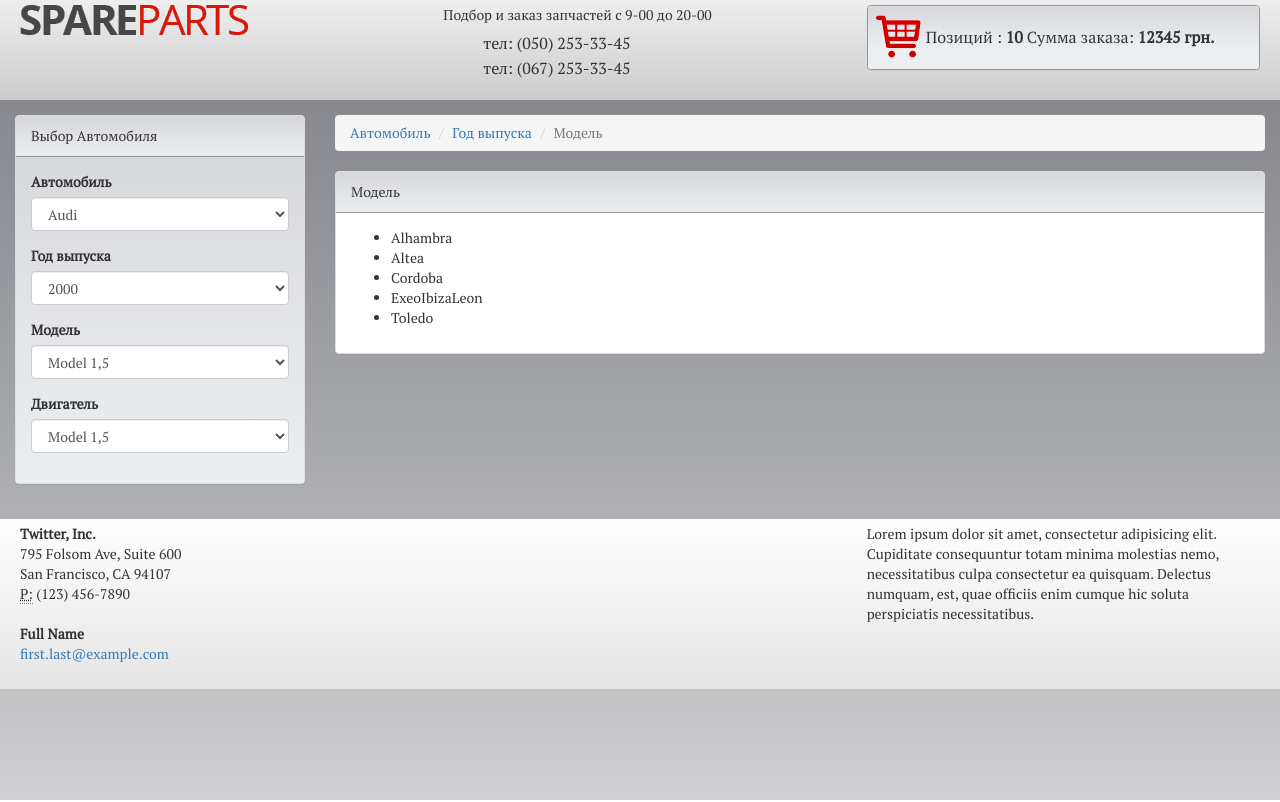
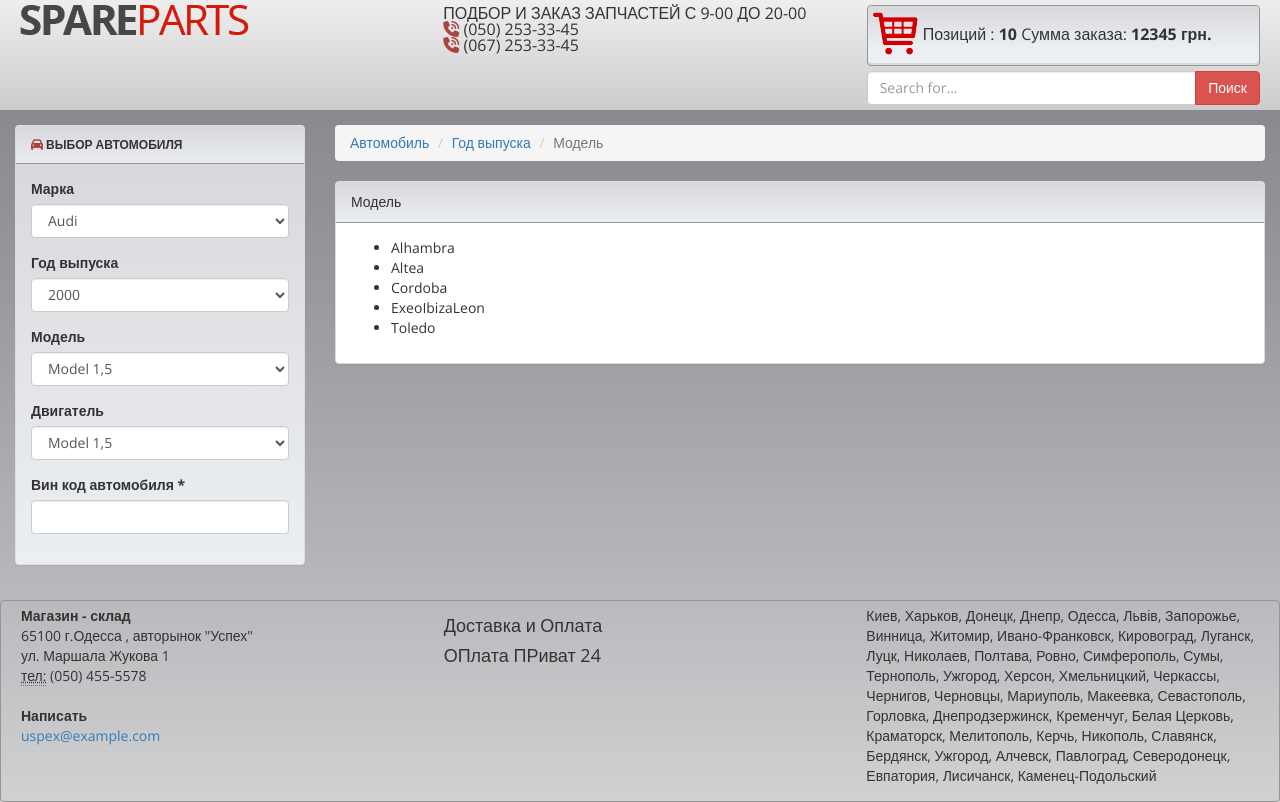
Before and after one commit to AlexChab/carpart_view, a plain HTML site: page index.html in a window 1280 px wide. Drawn offline with nearby package versions, Linux system fonts and the light colour scheme.

Commit message:
180716-home

```diff
--- a/css/main.css
+++ b/css/main.css
@@ -1,9 +1,14 @@
+html {
+
+
+}
 body{
 	background: #fff url(../image/bg.gif) repeat-x;
+		font-family: 'Open Sans', sans-serif !important;
 	/*font-family:  Geneva, Arial, Helvetica, sans-serif !important;*/
 	/*font-family: Georgia, 'Times New Roman', Times, serif !important;*/
 	/*font-family: PT Sans ,sans-serif !important;		*/
-	font-family: 'PT Serif', serif !important;
+	/*font-family: 'PT Serif', serif !important;*/
 }
 .head{
 	background: #eeeeee; /* Old browsers */
@@ -17,12 +22,8 @@ body{
 }
 .footer{
 
-/* Permalink - use to edit and share this gradient: http://colorzilla.com/gradient-editor/#ffffff+0,e5e5e5+100;White+3D */
-background: #ffffff; /* Old browsers */
-background: -moz-linear-gradient(top,  #ffffff 0%, #e5e5e5 100%); /* FF3.6-15 */
-background: -webkit-linear-gradient(top,  #ffffff 0%,#e5e5e5 100%); /* Chrome10-25,Safari5.1-6 */
-background: linear-gradient(to bottom,  #ffffff 0%,#e5e5e5 100%); /* W3C, IE10+, FF16+, Chrome26+, Opera12+, Safari7+ */
-filter: progid:DXImageTransform.Microsoft.gradient( startColorstr='#ffffff', endColorstr='#e5e5e5',GradientType=0 ); /* IE6-9 */
+border: 1px solid #969696 !important;
+	border-radius: 4px;
 
  	height: auto;
 	padding: 5px;
@@ -31,6 +32,8 @@ filter: progid:DXImageTransform.Microsoft.gradient( startColorstr='#ffffff', end
 .panel-default-wrap{
 	border: 1px solid #969696 !important;
 	border-radius: 4px;
+	padding-bottom: 2px;
+	margin-bottom: 5px;
 }
 .panel-heading-wrap{
 	background: #ECEFF1 url(../image/bg_title.gif) repeat-x;
@@ -48,7 +51,8 @@ filter: progid:DXImageTransform.Microsoft.gradient( startColorstr='#ffffff', end
 	border-radius: 4px;
 	padding: 1px;
 	height: auto;
-	padding: 5px !important;
+	padding: 2px !important;
+
 }
 .panel-body-cart p{
 	display: block;
@@ -68,8 +72,41 @@ filter: progid:DXImageTransform.Microsoft.gradient( startColorstr='#ffffff', end
 	line-height: 16px;
 
 }
-.head-phone a{
+.head-phone li{
+	list-style: none;
+}
+.head-phone ul{
+	padding: 0px;
+}
+.head-phone span{
+	color: blue;
 
+}
+.panel-heading-choice-car{
+	float: left;
+  background: url(../image/phone.png) no-repeat;
   width: 25px;
   height: 25px;
+
 }
+.my-h1,.my-h2,.my-h3,.my-h4,.my-h5{
+	text-transform: uppercase;
+
+	margin-bottom: 0px;
+	margin-top: 0px;
+}
+.my-h1{
+
+}
+.my-h3{
+	font-size: 16px;
+
+}
+.my-h4{
+	font-size: 14px;
+	font-style: bold;
+}
+.my-h5{
+	font-size: 12px;
+	font-weight: bold;
+}
--- a/index.html
+++ b/index.html
@@ -8,7 +8,8 @@
 	<script src="https://ajax.googleapis.com/ajax/libs/jquery/2.1.3/jquery.min.js"></script>
 	<link rel="stylesheet" href="//netdna.bootstrapcdn.com/bootstrap/3.3.2/css/bootstrap.min.css">
 	<script src="//netdna.bootstrapcdn.com/bootstrap/3.3.2/js/bootstrap.min.js"></script>
-	<link href='https://fonts.googleapis.com/css?family=PT+Serif&subset=latin,cyrillic' rel='stylesheet' type='text/css'>
+	<link href='https://fonts.googleapis.com/css?family=Open+Sans:400,400italic,700,600,600italic,700italic&subset=latin,cyrillic' rel='stylesheet' type='text/css'>
+	<link rel="stylesheet" type="text/css" href="/css/font-awesome.min.css">
 </head>
 <body>
 	<div class="container-fluid">
@@ -16,29 +17,40 @@
 			<div class="col-md-4 hidden-xs hidden-sm">
 				<img src="/image/logo.gif" alt="Logo">
 			</div>
-			<div class="col-md-4 col-sm-6">
-				<p>Подбор и заказ запчастей с 9-00 до 20-00</p>
-				<ul>
-					<li class="head-phone"> <a href=""></a>тел: (050) 253-33-45 </li>
-					<li class="head-phone"> <a href=""></a>тел: (067) 253-33-45 </li>
+			<div class="col-md-4 col-sm-6 head-phone">
+				<p class="my-h3" > Подбор и заказ запчастей с 9-00 до 20-00</p>
+				<ul >
+					<li class="my-h3"><i class="fa fa-volume-control-phone text-danger"></i> (050) 253-33-45 </li>
+					<li class="my-h3"><i class="fa fa-volume-control-phone text-danger"></i> (067) 253-33-45 </li>
 				</ul>
+
 			</div>
 			<div class="col-md-4 col-sm-6">
-				<div class="panel panel-default-wrap">
+				<div class="panel-default-wrap">
 					<div class="panel-body panel-body-cart">
 						<a href="#" class="panel-shopcart"></a>
 						<p> Позиций : <b>10</b> Cумма заказа: <b>12345 грн.</b></p>
 					</div>
 				</div>
+
+				<div class="input-group">
+					<input type="text" class="form-control" placeholder="Search for...">
+					<span class="input-group-btn">
+					<button class="btn btn-danger" type="button">Поиск</button>
+					</span>
+				</div>
+
+
+
 			</div>
 		</div>
 		<div class="row">
 			<div class="col-md-3">
 				<div class="panel panel-default panel-wrap">
-					<div class="panel-heading panel-heading-wrap">Выбор Автомобиля</div>
+					<div class="panel-heading panel-heading-wrap my-h5"><i class="fa fa-car text-danger " aria-hidden="true"></i> Выбор Автомобиля</div>
 					<div class="panel-body panel-body-wrap">
 						<div class="form-group">
-							<label for="selectCarBrand">Автомобиль</label>
+							<label for="selectCarBrand">Марка</label>
 							<select id="selectCarBrand" class="form-control">
 								<option>Audi</option>
 								<option>Alfa-Romeo</option>
@@ -64,6 +76,10 @@
 								<option>Model 1,5</option>
 								<option>Model 1,6</option>
 							</select>
+						</div>
+						<div class="form-group">
+							<label for="inputCarVinCode">Вин код автомобиля *</label>
+							<input type="text" class="form-control" id="inputCarVinCode" >
 						</div>
 					</div>
 				</div>
@@ -97,24 +113,27 @@
 		<div class="footer row">
 			<div class="col-md-4">
 				<address>
-					<strong>Twitter, Inc.</strong><br>
-					795 Folsom Ave, Suite 600<br>
-					San Francisco, CA 94107<br>
-					<abbr title="Phone">P:</abbr> (123) 456-7890
+					<strong>Магазин - склад</strong><br>
+					65100 г.Одесса , авторынок "Успех"<br>
+					ул. Маршала Жукова 1<br>
+					<abbr title="Phone">тел:</abbr> (050) 455-5578
 				</address>
 
 				<address>
-					<strong>Full Name</strong><br>
-					<a href="mailto:#">first.last@example.com</a>
+					<strong>Написать</strong><br>
+					<a href="mailto:#">uspex@example.com</a>
 				</address>
 
 			</div>
 			<div class="col-md-4">
+			<h4>Доставка и Оплата</h4>
+			<h4>ОПлата ПРиват 24</h4>
+
 
 			</div>
 			<div class="col-md-4">
 
-				<p> Lorem ipsum dolor sit amet, consectetur adipisicing elit. Cupiditate consequuntur totam minima molestias nemo, necessitatibus culpa consectetur ea quisquam. Delectus numquam, est, quae officiis enim cumque hic soluta perspiciatis necessitatibus.</p>
+				<p> Киев, Харьков, Донецк, Днепр, Одесса, Львів, Запорожье, Винница, Житомир, Ивано-Франковск, Кировоград, Луганск, Луцк, Николаев, Полтава, Ровно, Симферополь, Сумы, Тернополь, Ужгород, Херсон, Хмельницкий, Черкассы, Чернигов, Черновцы, Мариуполь, Макеевка, Севастополь, Горловка, Днепродзержинск, Кременчуг, Белая Церковь, Краматорск, Мелитополь, Керчь, Никополь, Славянск, Бердянск, Ужгород, Алчевск, Павлоград, Северодонецк, Евпатория, Лисичанск, Каменец-Подольский</p>
 			</div>
 
 		</div>
```
Also changed, not shown: 1 other file.
